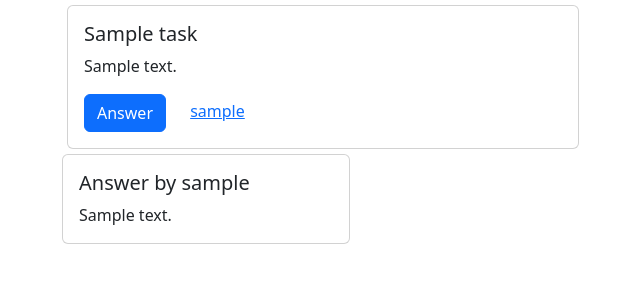
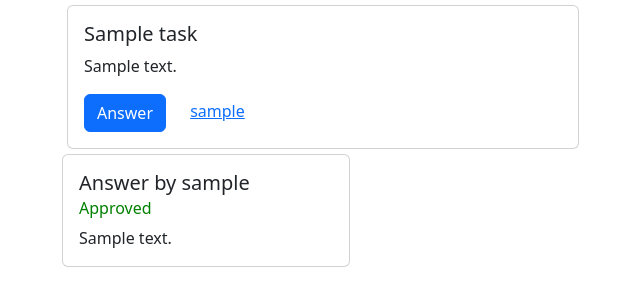
Before and after one commit to victormorozov1/django-learn, a Django app: template tasks/templates/tasks/task.html in a window 1280 px wide. Shown: the part 56-362 px from the top of the page, without its empty margins (322-962 px from the left). Run offline with Django 3.2, Linux system fonts and the light colour scheme; the template is opened without the code that fills it: most values are stand-ins (such as "Sample title", 1, 10 or a date in 2020).

Commit message:
approving / rejecting is working

```diff
--- a/tasks/templates/inc/_answer_card.html
+++ b/tasks/templates/inc/_answer_card.html
@@ -1,6 +1,13 @@
 <div class="card" style="width: 18rem;">
-    <div class="card-body">
+    <div class="card-body status-background">
         <h5 class="card-title">Answer by {{ answer.user.username }}</h5>
+        {% if answer.status == 'Approved' %}
+            <h6 class="card-subtitle mb-2" style="color: green">Approved</h6>
+        {% elif answer.status == 'Rejected' %}
+            <h6 class="card-subtitle mb-2" style="color: red">Rejected</h6>
+        {% else %}
+            <h6 class="card-subtitle mb-2 text-muted">Waiting for check</h6>
+        {% endif %}
         <p class="card-text">{{ answer.text }}</p>
         {% if user.pk == task.user.pk %}
             <a href="{% url 'change_answer_status' answer.pk 'Approved' %}" class="card-link">Approve</a>
```
Also changed, not shown: db.sqlite3.
